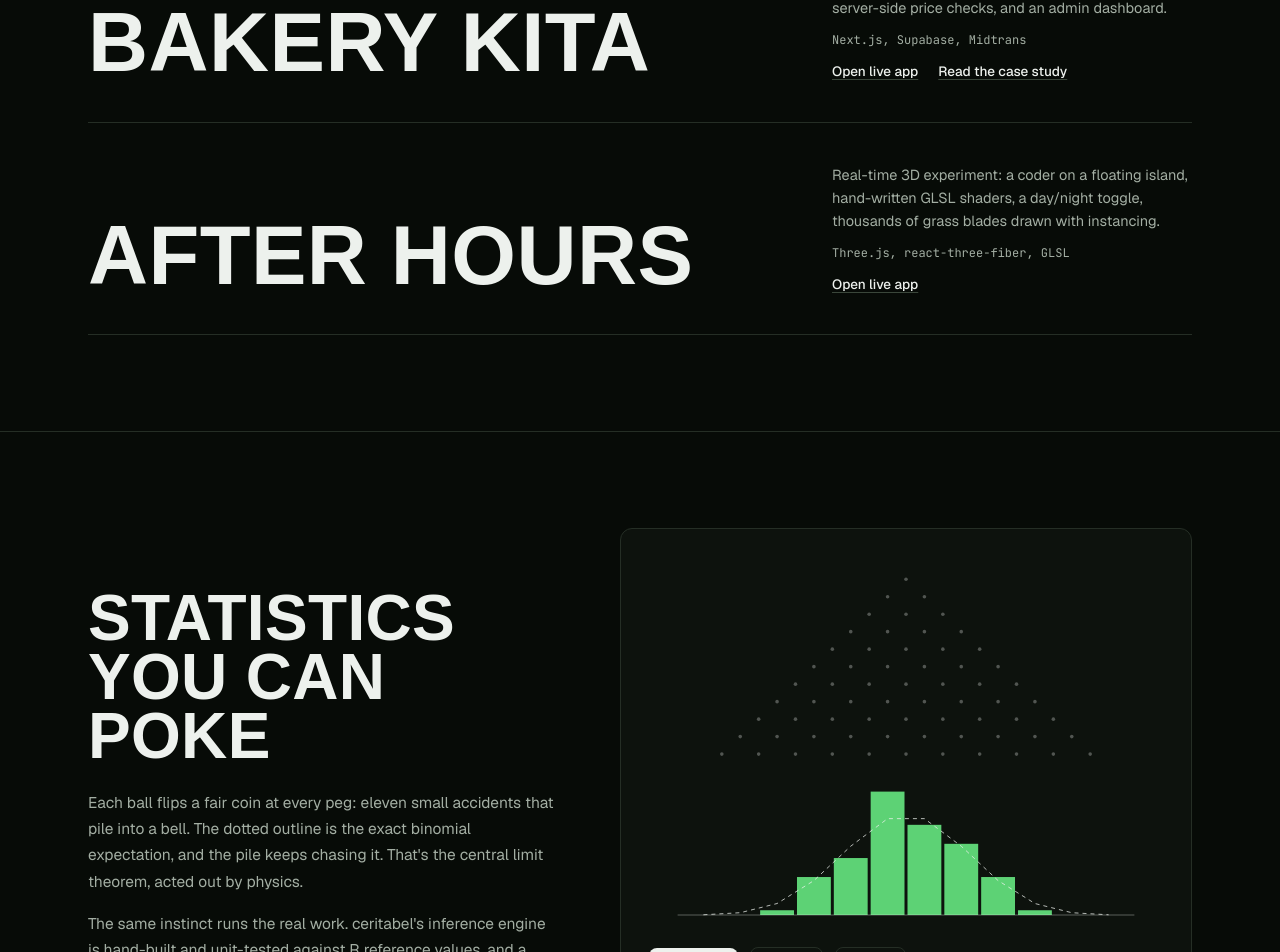
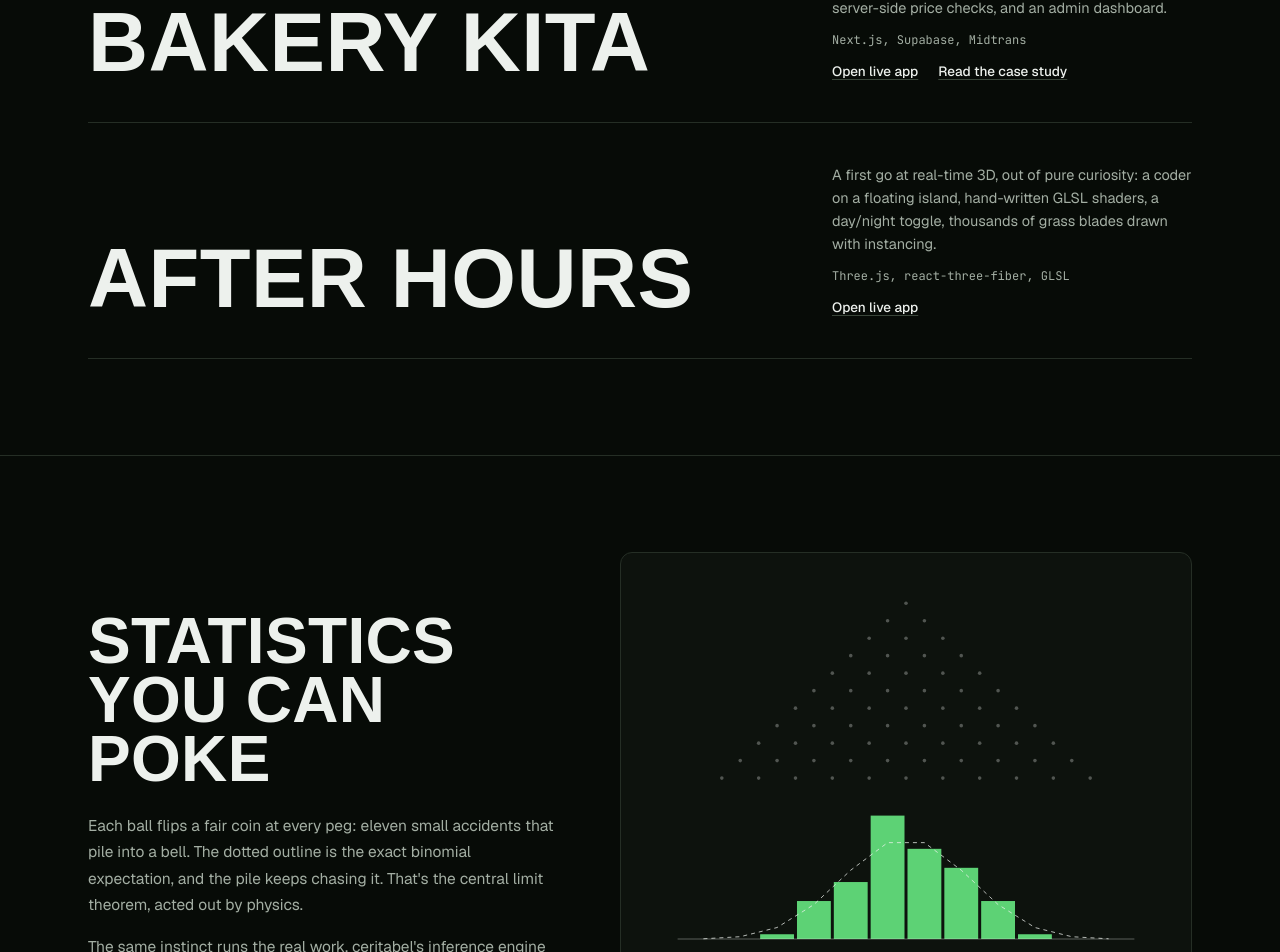
Before and after one commit to zpjosephi/josephsweb, a Next.js app: page / in a window 1280 px wide. Shown: the part 1600-2552 px from the top of the page. Built offline with nearby package versions, Linux system fonts and the light colour scheme; a web font is replaced by a local one.

Commit message:
reframe after hours as a first curious go at 3d, not a serious build

```diff
--- a/src/app/minimal/page.tsx
+++ b/src/app/minimal/page.tsx
@@ -240,10 +240,10 @@
               After hours
             </h3>
             <p className="mt-2.5 text-[15px] leading-[1.6] text-muted-foreground">
-              A real-time 3D experiment: a coder on a floating island, with
-              hand-written GLSL shaders for the water and grass, a day/night
-              toggle the whole scene reacts to, and thousands of grass blades
-              drawn with instancing.
+              A first go at real-time 3D, out of pure curiosity: a coder on a
+              floating island, with hand-written GLSL shaders for the water and
+              grass, a day/night toggle the whole scene reacts to, and thousands
+              of grass blades drawn with instancing.
             </p>
             <Stack items="Three.js, react-three-fiber, GLSL, Next.js" />
             <div className="mt-4">
--- a/src/components/live/work-showcase.tsx
+++ b/src/components/live/work-showcase.tsx
@@ -64,7 +64,7 @@
     slug: "after-hours",
     title: "After hours",
     blurb:
-      "Real-time 3D experiment: a coder on a floating island, hand-written GLSL shaders, a day/night toggle, thousands of grass blades drawn with instancing.",
+      "A first go at real-time 3D, out of pure curiosity: a coder on a floating island, hand-written GLSL shaders, a day/night toggle, thousands of grass blades drawn with instancing.",
     stack: "Three.js, react-three-fiber, GLSL",
     image: "/projects/after-hours.png",
     alt: "After hours: 3D floating island scene at night",
--- a/src/data/projects.ts
+++ b/src/data/projects.ts
@@ -121,7 +121,7 @@
     category: "engineering",
     badge: "Experiment",
     summary:
-      "A real-time 3D scene I built for the fun of it: a lone coder on a floating island above the clouds, with a day/night toggle the whole world reacts to. Not a product, more a place to push what a browser can render in real time.",
+      "My first time touching 3D, built purely to see what it's like: a lone coder on a floating island above the clouds, with a day/night toggle the whole world reacts to. Not a product, just curiosity about what a browser can render in real time.",
     highlights: [
       "A full real-time scene in the browser with react-three-fiber: a floating island, a waterfall pouring into the cloud sea, drifting clouds, and a rigged figure typing on a laptop",
       "A day/night toggle that eases the whole scene at once: sun into moon, golden sky into stars, with paper lanterns, fireflies, an owl, and the occasional shooting star coming out at night",
```
